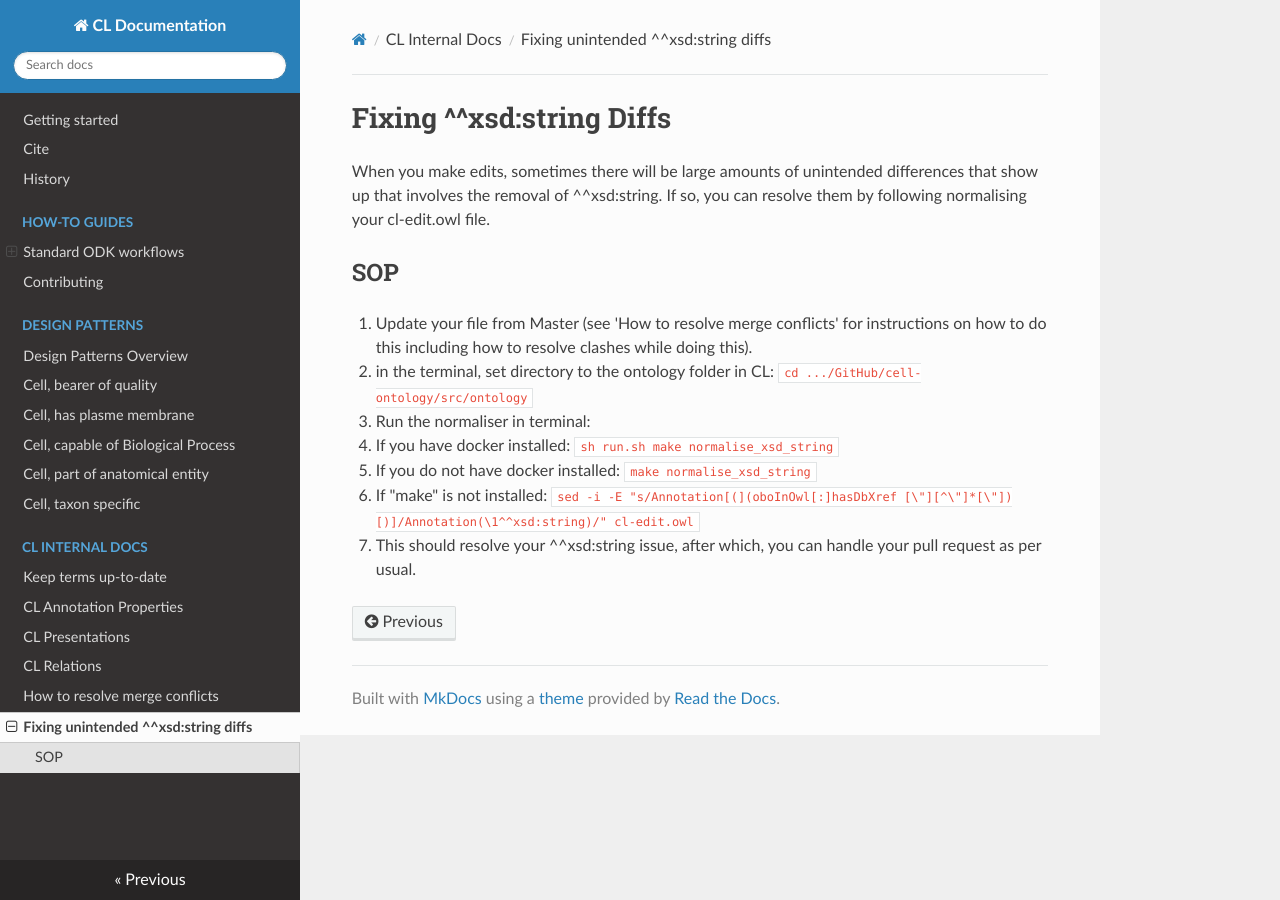
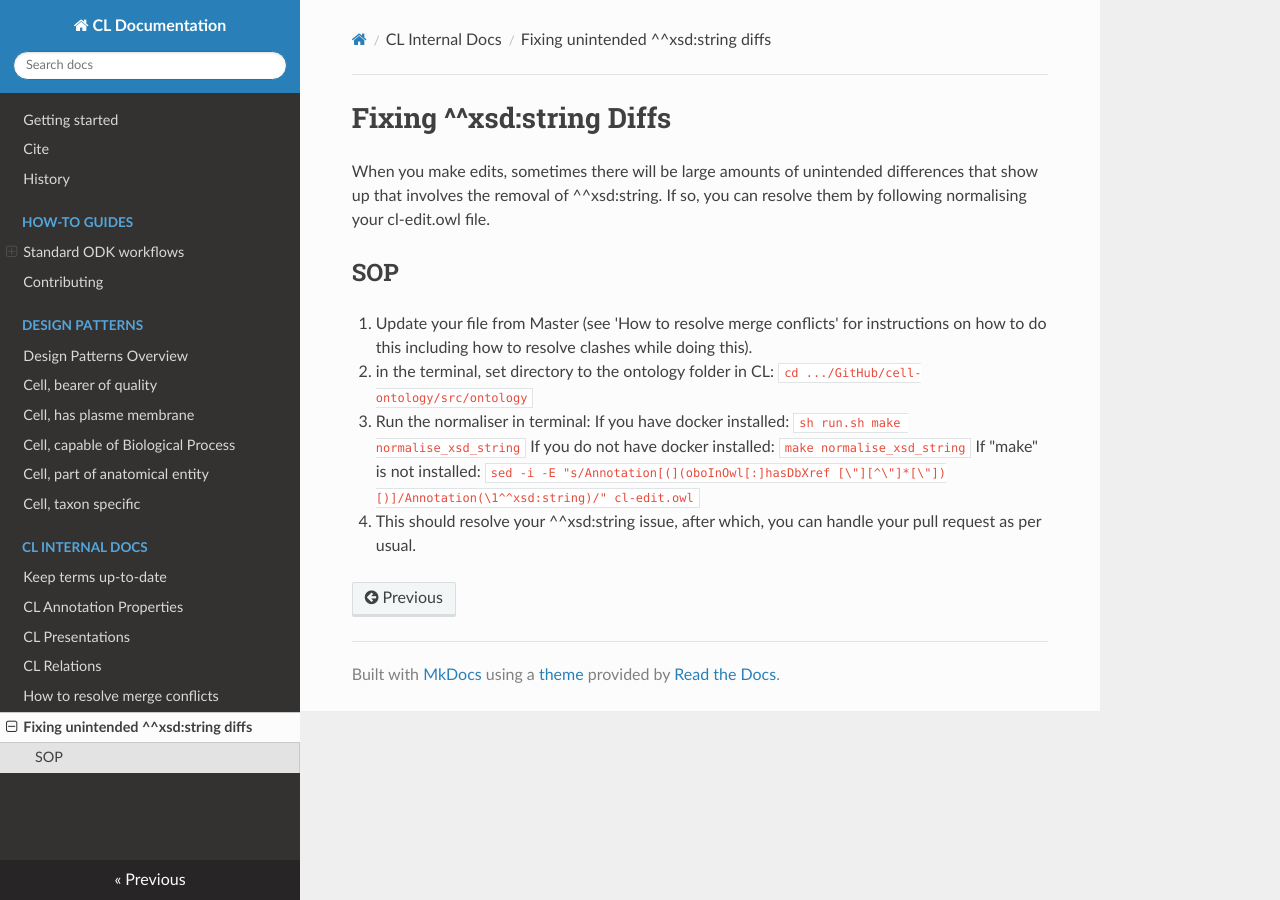
Before and after one commit to obophenotype/cell-ontology, an MkDocs documentation site: the page built from docs/Fixing_xsdstring_diffs.md, in a window 1280 px wide. Built offline with MkDocs 1.6.1, drawn with Linux system fonts in a browser that asks for light colours; nearby versions of some CDN libraries.

````diff
--- a/docs/Fixing_xsdstring_diffs.md
+++ b/docs/Fixing_xsdstring_diffs.md
@@ -8,9 +8,9 @@ When you make edits, sometimes there will be large amounts of unintended differe
 2. in the terminal, set directory to the ontology folder in CL: ```cd .../GitHub/cell-ontology/src/ontology```
 
 3. Run the normaliser in terminal:
-  - If you have docker installed: ```sh run.sh make normalise_xsd_string```
-  - If you do not have docker installed: ```make normalise_xsd_string```
-  - If "make" is not installed: ``` sed -i -E "s/Annotation[(](oboInOwl[:]hasDbXref [\"][^\"]*[\"])[)]/Annotation(\1^^xsd:string)/" cl-edit.owl ```
+If you have docker installed: ```sh run.sh make normalise_xsd_string```
+If you do not have docker installed: ```make normalise_xsd_string```
+If "make" is not installed: ``` sed -i -E "s/Annotation[(](oboInOwl[:]hasDbXref [\"][^\"]*[\"])[)]/Annotation(\1^^xsd:string)/" cl-edit.owl ```
 
 
 4. This should resolve your ^^xsd:string issue, after which, you can handle your pull request as per usual.
````
